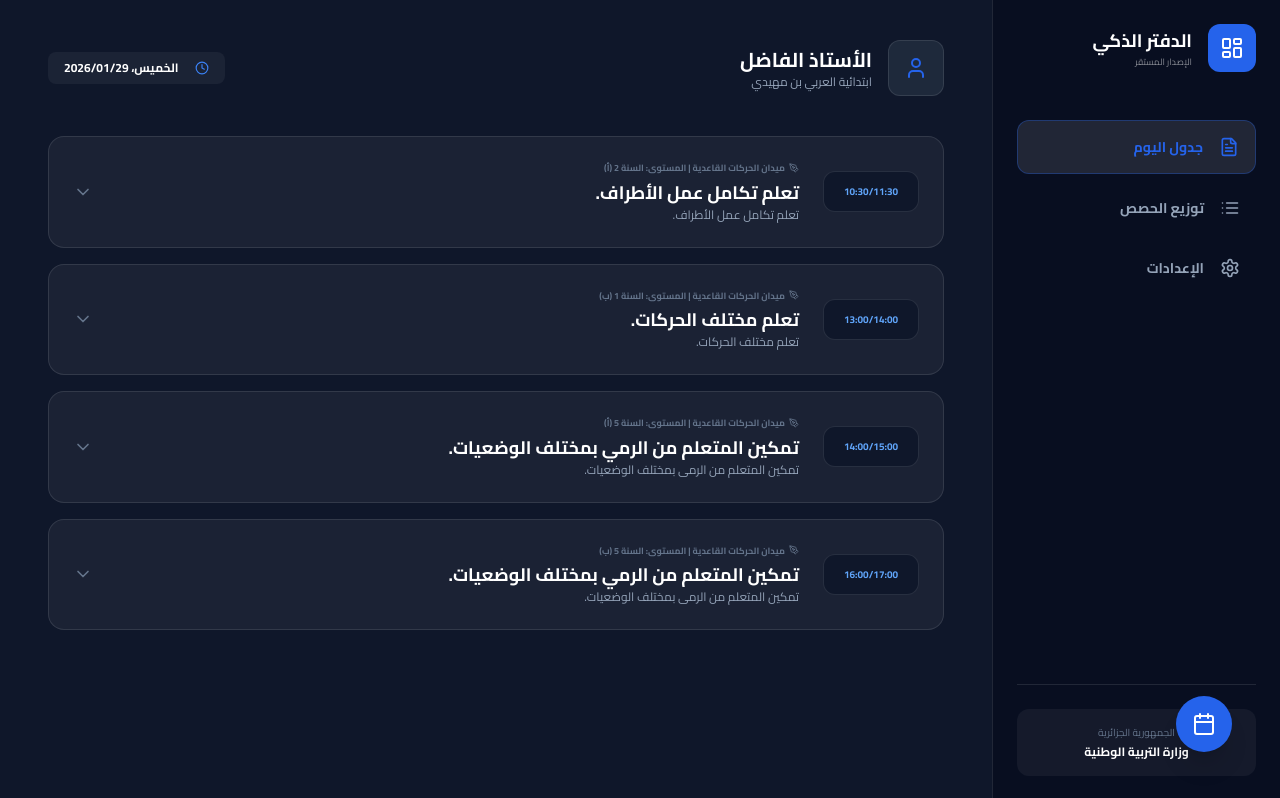
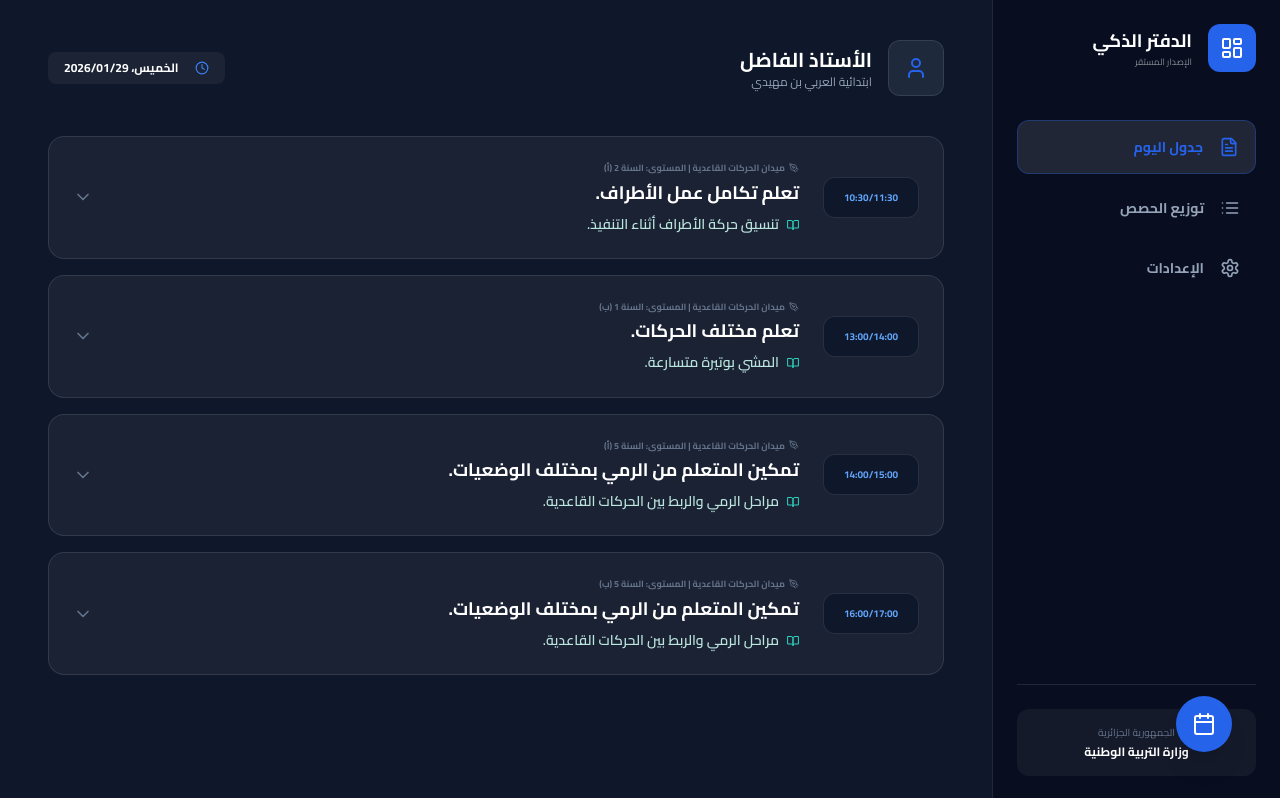
Before and after one commit to zaizsoft/DAFTER-1, a React (Vite) app: page / in a window 1280 px wide. Built offline with nearby package versions, Linux system fonts and the light colour scheme.

Commit message:
feat: Improve lesson content display
Restructure the lesson card to prominently display learning content directly below the knowledge resource. This change enhances readability and makes key information more accessible to educators.

```diff
--- a/App.tsx
+++ b/App.tsx
@@ -331,8 +331,12 @@ export default function App() {
                       <div className="text-[9px] font-bold text-slate-500 uppercase flex items-center gap-1 mb-1">
                         <PenTool size={10} /> {row.field} | المستوى: السنة {row.gradeSection}
                       </div>
-                      <h4 className="text-lg font-bold text-white">{row.topic || row.learnings}</h4>
-                      <p className="text-xs text-slate-400 line-clamp-1">{row.learnings}</p>
+                      <h4 className="text-lg font-bold text-white">{row.learnings}</h4>
+                      {/* محتوى التعلم بارز تحت المورد المعرفي مباشرة */}
+                      <div className="mt-2 flex items-start gap-2">
+                        <BookOpen size={12} className="mt-1 text-teal-400 shrink-0" />
+                        <p className="text-sm font-semibold text-teal-100/90 leading-snug">{row.content}</p>
+                      </div>
                     </div>
                     <ChevronDown size={20} className={`text-slate-500 ${expandedRowIndex === idx ? 'rotate-180' : ''}`} />
                   </div>
@@ -345,7 +349,7 @@ export default function App() {
                         </div>
                         <div className="p-4 bg-slate-900/50 rounded-xl border border-white/5">
                           <span className="text-[10px] text-teal-400 font-bold block mb-1">محتوى التعلم</span>
-                          <p className="text-sm">{row.content}</p>
+                          <p className="text-sm font-bold text-teal-50">{row.content}</p>
                         </div>
                       </div>
                       <div className="p-4 bg-emerald-950/20 border border-emerald-500/20 rounded-xl">
```
